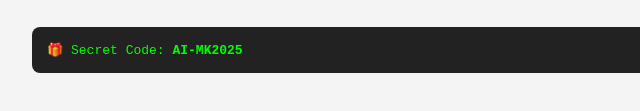
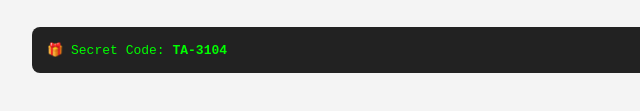
Before and after one commit to maliktalhaimran/maliktalhaimran.github.io, a plain HTML site: page index.html in a window 1280 px wide. Both pictures are taken after a click on the button "Reveal the Code". Shown: the part 4447-4558 px from the top of the page, 158-798 px from the left. Drawn offline with Linux system fonts and the light colour scheme.

Commit message:
Update index.html

```diff
--- a/index.html
+++ b/index.html
@@ -94,7 +94,7 @@
     <h2>🕵️ Secret Giveaway Code</h2>
     <button onclick="document.getElementById('codeBox').style.display='block'">Reveal the Code</button>
     <div class="hidden-code" id="codeBox">
-      🎁 Secret Code: <strong>AI-MK2025</strong>
+      🎁 Secret Code: <strong>TA-3104</strong>
     </div>
   </section>
 
```
